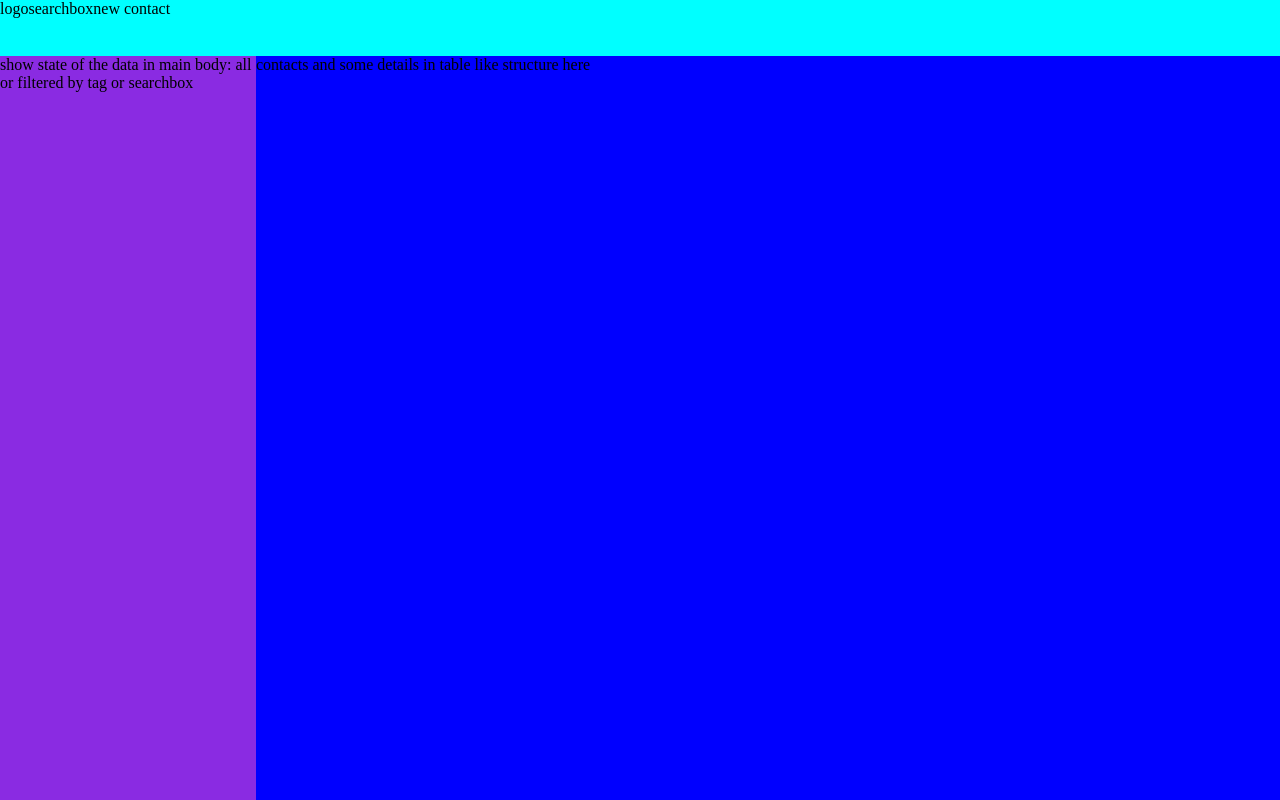
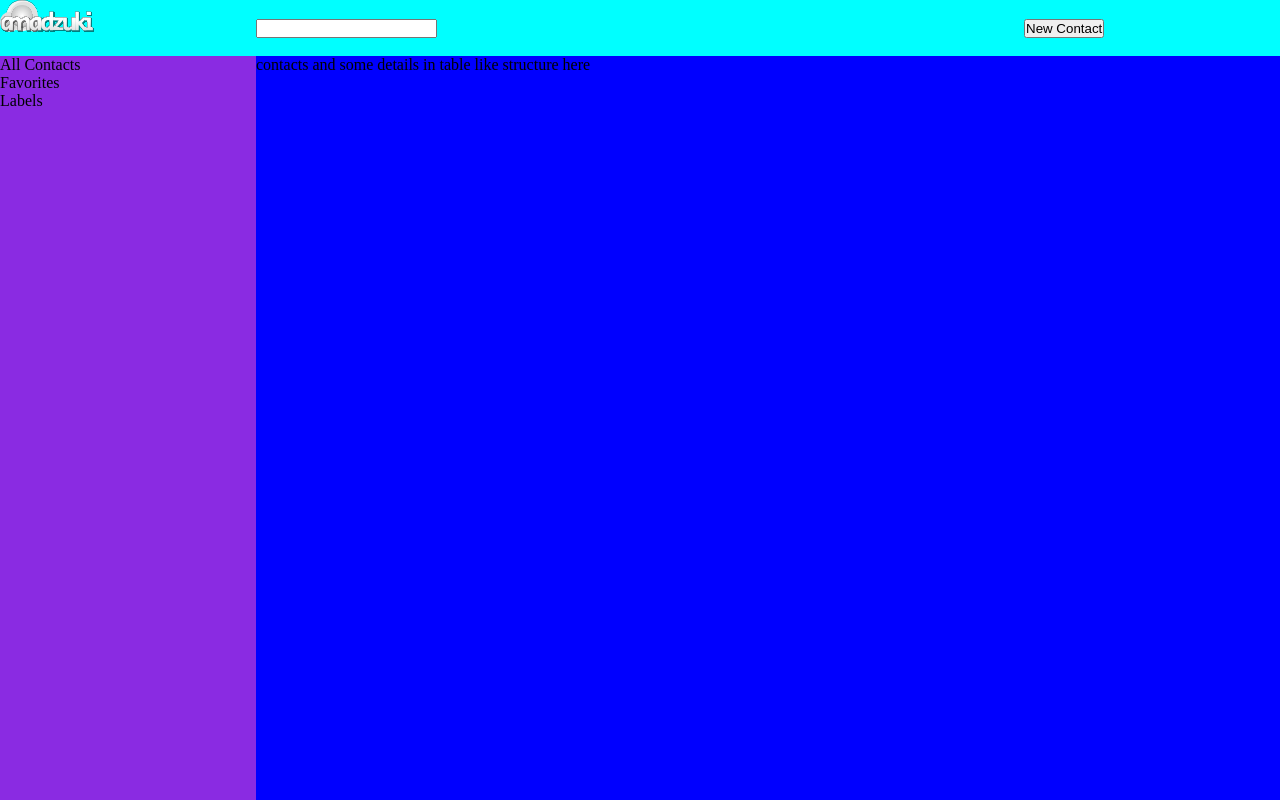
Before and after one commit to amadzuki/amadzuki-contacs, a plain HTML site: page index.html in a window 1280 px wide. Drawn offline with Linux system fonts and the light colour scheme.

Commit message:
Fill some contents

```diff
--- a/index.css
+++ b/index.css
@@ -10,6 +10,21 @@
   height: 7vh;
 }
 
+.logo {
+  flex: 1;
+}
+.header .logo img {
+  height: 2rem;
+}
+
+.text-search {
+  flex: 3;
+  align-self: center;
+}
+.new-contact {
+  flex: 1;
+  align-self: center;
+}
 .body {
   display: flex;
   height: 93vh;
--- a/index.html
+++ b/index.html
@@ -9,17 +9,20 @@
   <body>
     <!-- Header -->
     <nav class="header">
-      <div>logo</div>
-      <div>searchbox</div>
-      <div>new contact</div>
+      <div class="logo">
+        <img src="/logo-amadzuki.svg" alt="logo-amadzuki" />
+      </div>
+      <div class="text-search"><input type="text" id="search-box" /></div>
+      <div class="new-contact"><button>New Contact</button></div>
     </nav>
 
     <div class="body">
       <!-- Side Nav -->
       <aside class="side">
         <div id="navigation">
-          show state of the data in main body: all or filtered by tag or
-          searchbox
+          <div>All Contacts</div>
+          <div>Favorites</div>
+          <div>Labels</div>
         </div>
       </aside>
 
```
Also changed, not shown: logo-amadzuki.svg (added).
